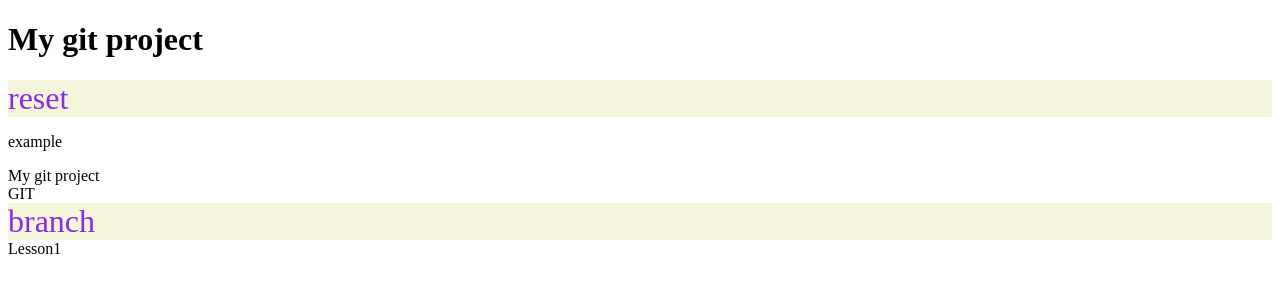
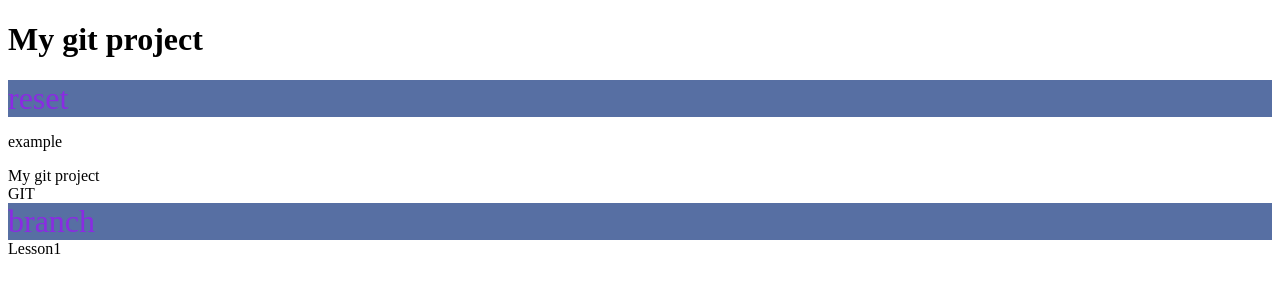
Before and after one commit to katezavertyaeva/git-42.2, a plain HTML site: page index.html in a window 1280 px wide. Drawn offline with Linux system fonts and the light colour scheme.

Commit message:
Add color

```diff
--- a/styles.css
+++ b/styles.css
@@ -1,5 +1,5 @@
 div {
-  background-color: beige;
+  background-color: rgb(87, 111, 163);
   font-size: 32px;
   color: blueviolet;
 }
```
